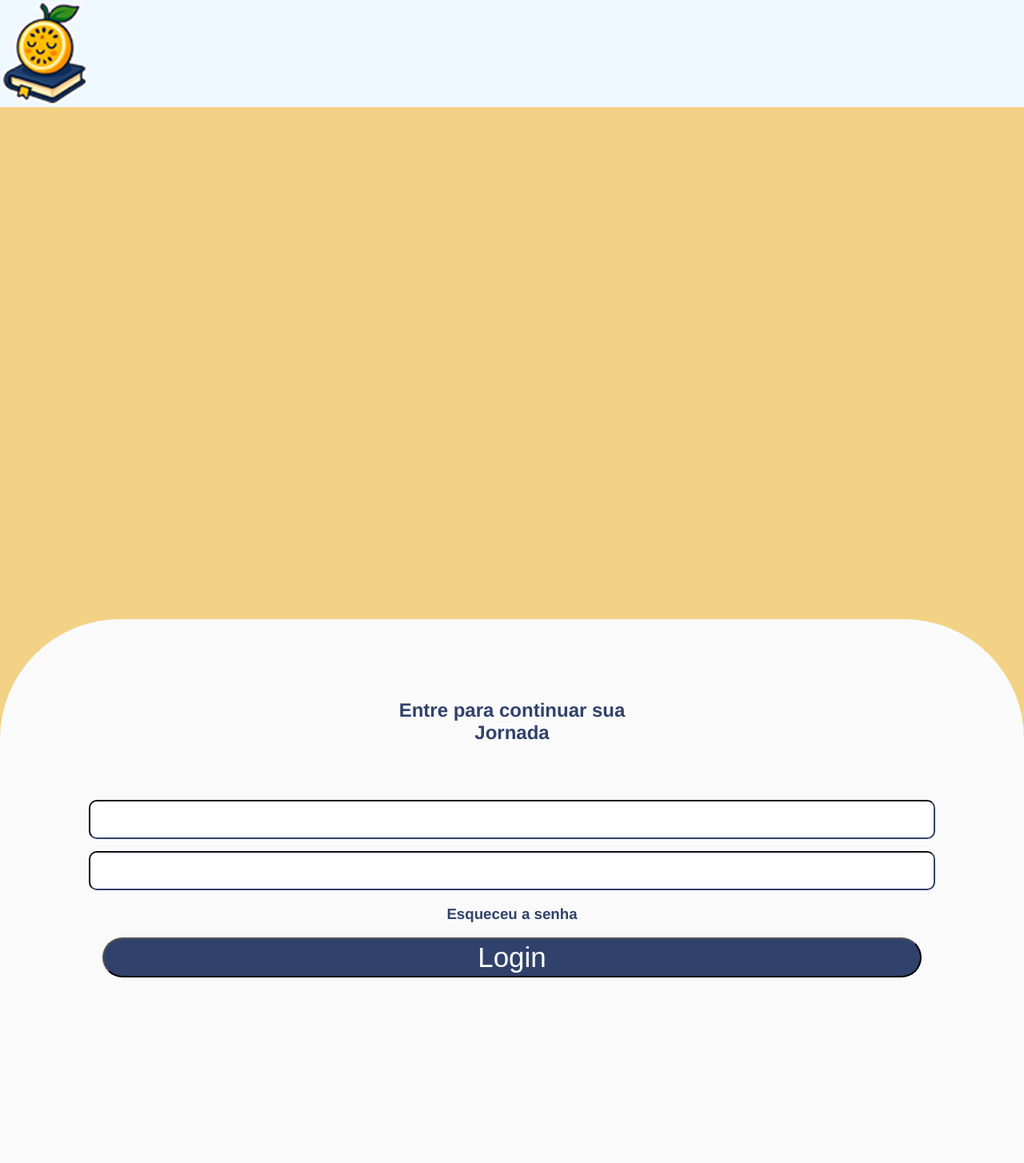
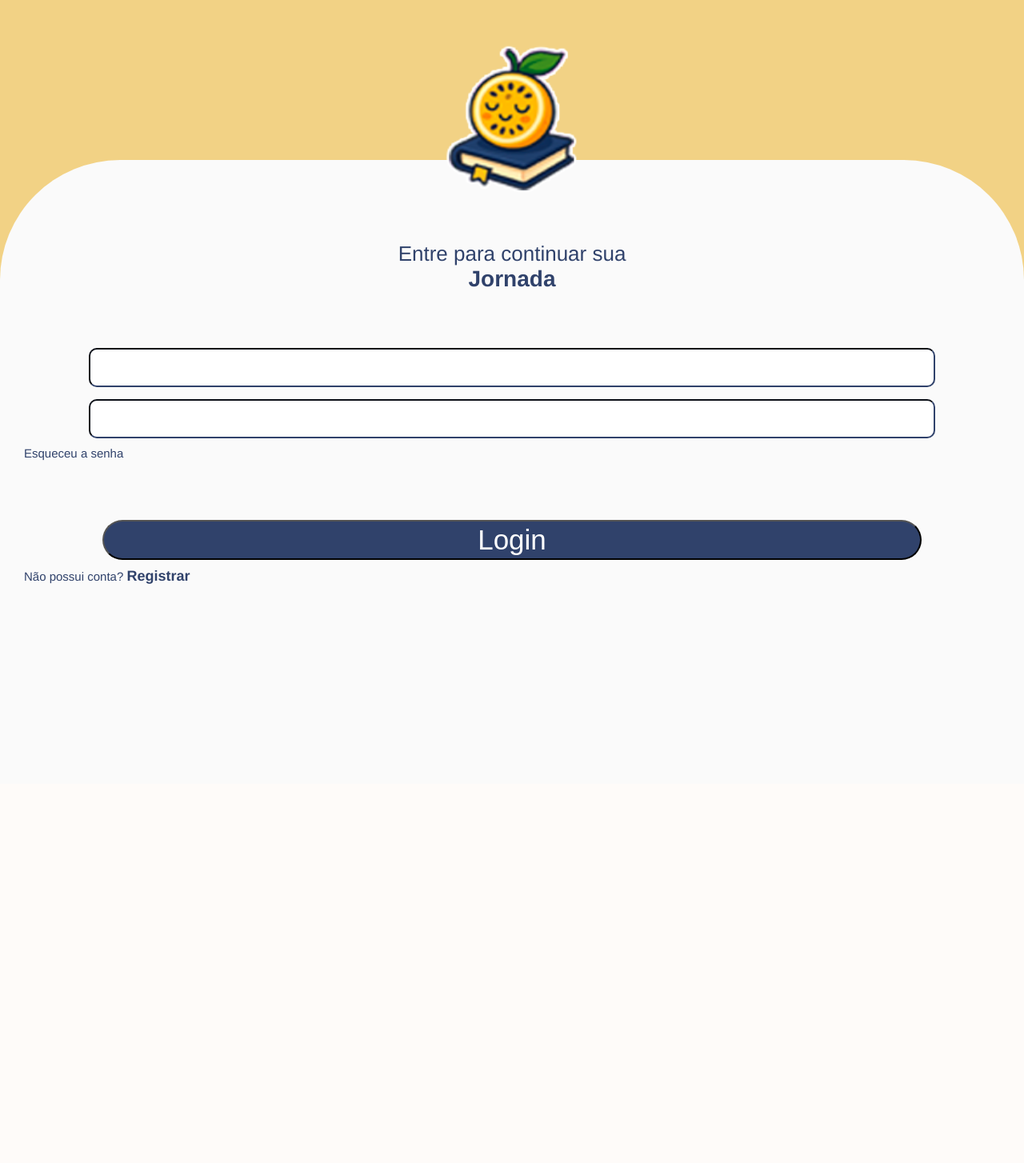
Before and after one commit to guilhermedesales/project_django_mobile, a Django app: page /login/ in a window 1280 px wide. Shown: the whole page at 80% size. After the commit the page ends 730 px from the top, so only its background shows below. Run offline with Django 5.2, Linux system fonts and the light colour scheme.

Commit message:
login page
falta add os method get e post
falta add os icon nos input

```diff
--- a/contas/static/css/login.css
+++ b/contas/static/css/login.css
@@ -10,28 +10,43 @@ color: #30426b;
     background-color: rgb(250, 250, 250);
     /*padding: 10px;*/
     width: 100%;
-    height: 600px;
-    margin-top: 50%;
+    height: 700px;
+    /*margin-top: 50%;*/
     border-top-right-radius: 150px;
     border-top-left-radius: 150px;
 
     text-align: center;
     padding-top: 80px;
     font-family: Helvetica, sans-serif;
-    font-weight: lighter;
-}
-
-.logo{
-
-    background-color: aliceblue;
-    display: flex;
-    align-items: center;
 
 }
 
+.logo {
+    display: flex;
+    justify-content: center;
+    align-items: center;
+    margin-top: 100px;
+    height: 100px;
+}
+
+img{
+
+width: 170px;
+height: 190px;
+
+}
+
+
 h2{
 
+    font-size: 26px;
     margin-bottom: 70px;
+    font-weight: normal;
+
+}
+strong{
+
+    font-size: 28px;
 
 }
 
@@ -48,6 +63,29 @@ input{
 
 }
 
+h3{
+
+    text-align: left;
+    margin-left: 30px;
+    margin-top: 10px;
+    font-size: 15px;
+    font-weight: normal;
+
+}
+
+h3 a{
+text-decoration: none;
+    color: inherit;
+    cursor: pointer;
+}
+
+.registrar_bold{
+
+    font-size: large;
+    font-weight: bold;
+
+}
+
 button{
 
     border-radius: 50px;
@@ -56,5 +94,6 @@ button{
     width: 80%;
     height: 50px;
     font-size: 35px;
+    margin-top: 60px;
 
 }
--- a/contas/templates/login.html
+++ b/contas/templates/login.html
@@ -1,3 +1,4 @@
+{% load static %}
 <!DOCTYPE html>
 <html lang="pt-br">
 <head>
@@ -8,19 +9,21 @@
 </head>
 <body>
 
+
     <div class="logo">
-        <img src="/contas/imgs/logo.png" alt="Logo Maracujina">
+        <img src="{% static 'imgs/logo.png' %}" alt="Logo Maracujina">
     </div>
 
     <div class="container">
-        <h2>Entre para continuar sua <br> Jornada </h2>
+        <h2>Entre para continuar sua <br> <strong>Jornada</strong> </h2>
 
         <form method="POST">
             {% csrf_token %}    <!--proteção de ataques CSRF-->
             <input type="text" name="username" required>
             <input type="password" name="password" required>
-            <h3>Esqueceu a senha</h3>
+            <h3><a href="https://www.youtube.com/watch?v=uPugn_05Qac&list=RDuPugn_05Qac&start_radio=1">Esqueceu a senha</a></h3>
             <button type="submit">Login</button>
+            <h3>Não possui conta? <a href="https://www.youtube.com/watch?v=uPugn_05Qac&list=RDuPugn_05Qac&start_radio=1"><span class="registrar_bold">Registrar</span></a></h3>
         </form>
     </div>
 </body>
```
Also changed, not shown: contas/static/imgs/logo.png (renamed from contas/imgs/logo.png).
